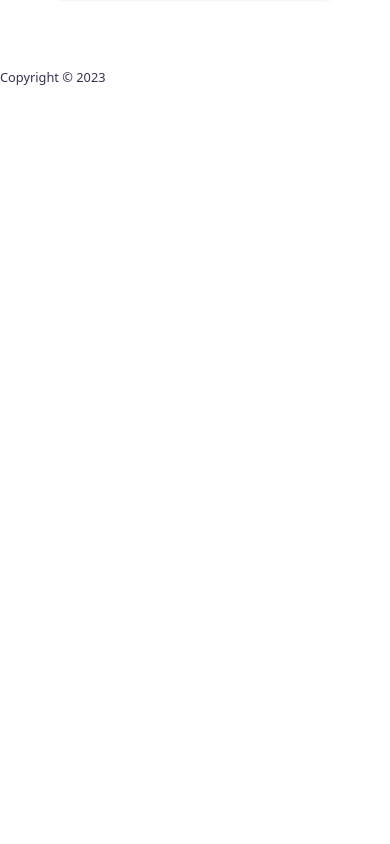
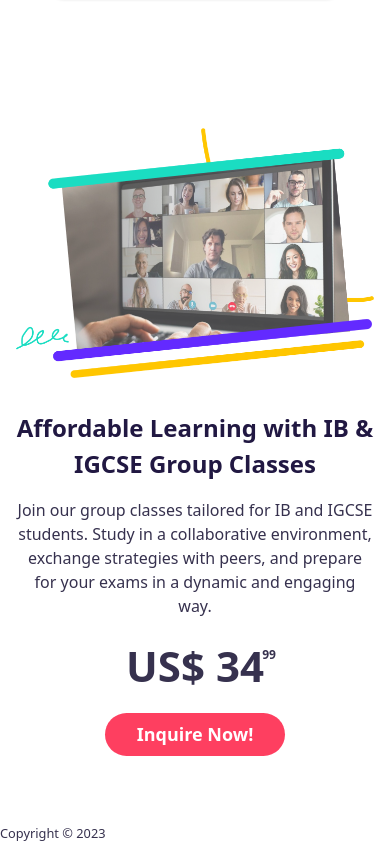
Before and after one commit to TomasSorgetti/learning-spark-rework, a Next.js app: page /en in a window 390 px wide. Shown: the part 2840-3684 px from the top of the page. Before the commit the page ends 2928 px from the top, so only its background shows below. Built offline with nearby package versions, Linux system fonts and the light colour scheme.

Commit message:
feat: group classes responsive

```diff
--- a/messages/en.json
+++ b/messages/en.json
@@ -38,6 +38,12 @@
         },
         "cta": "Enroll Now!"
       }
+    },
+    "GroupClass": {
+      "title": "Affordable Learning with IB & IGCSE Group Classes",
+      "description": "Join our group classes tailored for IB and IGCSE students. Study in a collaborative environment, exchange strategies with peers, and prepare for your exams in a dynamic and engaging way.",
+      "price": "US$ 34",
+      "cta": "Inquire Now!"
     }
   },
   "NotFound": {
--- a/messages/es.json
+++ b/messages/es.json
@@ -38,6 +38,12 @@
         },
         "cta": "Enroll Now!"
       }
+    },
+    "GroupClass": {
+      "title": "Affordable Learning with IB & IGCSE Group Classes",
+      "description": "Join our group classes tailored for IB and IGCSE students. Study in a collaborative environment, exchange strategies with peers, and prepare for your exams in a dynamic and engaging way.",
+      "price": "US$ 34",
+      "cta": "Inquire Now!"
     }
   },
   "NotFound": {
--- a/src/app/[locale]/page.jsx
+++ b/src/app/[locale]/page.jsx
@@ -1,6 +1,7 @@
 import { getTranslations } from "next-intl/server";
 import HomeBanner from "@/layouts/home/Banner";
 import Pricing from "@/layouts/home/Pricing";
+import GroupClass from "@/layouts/home/GroupClass";
 
 export default async function HomePage() {
   const t = await getTranslations();
@@ -9,6 +10,7 @@
     <main className="">
       <HomeBanner t={t} />
       <Pricing t={t} />
+      <GroupClass t={t} />
     </main>
   );
 }
--- /dev/null
+++ b/src/layouts/home/GroupClass.jsx
@@ -0,0 +1,29 @@
+import MainButton from "@/components/buttons/MainButton";
+import Image from "next/image";
+
+export default function GroupClass({ t }) {
+  return (
+    <section className="flex flex-col-reverse items-center gap-8 px-4 my-16 lg:flex-row lg:items-center lg:px-8 max-w-[1440px] mx-auto lg:my-[100px] lg:justify-between">
+      <div className="text-center flex flex-col items-center gap-4 lg:items-start lg:text-left">
+        <h2 className="text-[24px] max-w-[400px] sm:text-[28px] sm:max-w-[543px] lg:text-[38px] lg:max-w-[550px]">
+          {t("HomePage.GroupClass.title")}
+        </h2>
+        <p className="text-[1rem] leading-6 max-w-[370px] lg:max-w-[580px] lg:text-[18px] lg:leading-8">
+          {t("HomePage.GroupClass.description")}
+        </p>
+        <span className="relative font-bold text-[42px]">
+          {t("HomePage.GroupClass.price")}
+          <span className="absolute top-3 right-[-12px] text-[12px]">99</span>
+        </span>
+        <MainButton href="#">{t("HomePage.GroupClass.cta")}</MainButton>
+      </div>
+      <Image
+        className="w-full h-auto max-w-[702.93px] lg:max-w-[50%]"
+        src="/images/group_class/group.png"
+        alt="online group class"
+        width={702.93}
+        height={482.7}
+      />
+    </section>
+  );
+}
```
Also changed, not shown: public/images/group_class/group.png (added).
